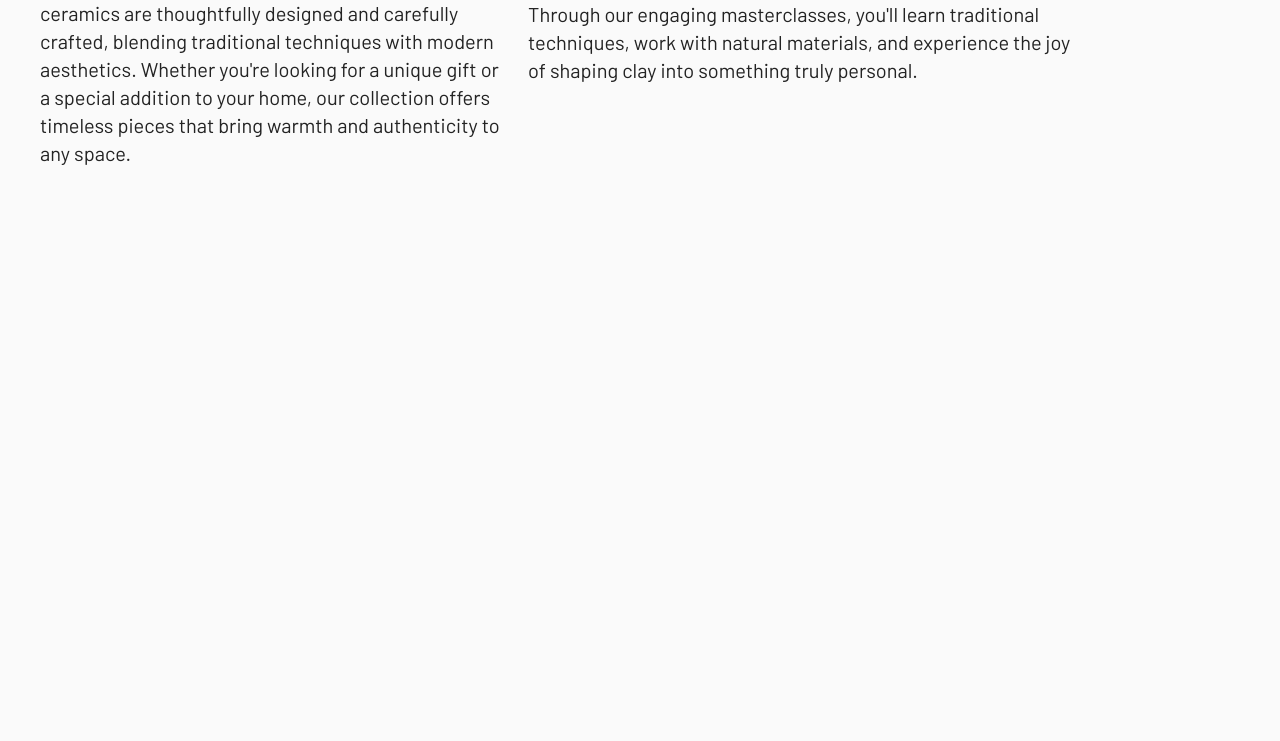
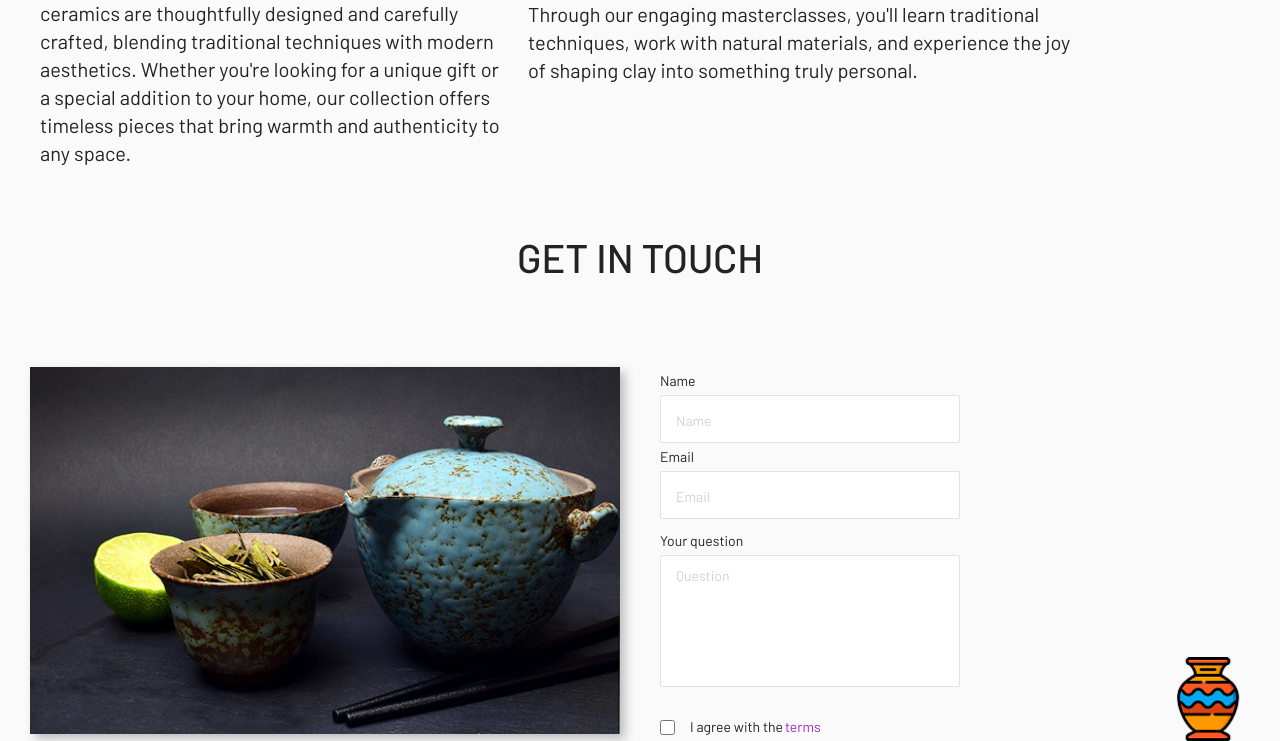
Before and after one commit to Nikichva/Ceramic_Soul, a website built with Vite: page index.html in a window 1280 px wide. Shown: the part 1282-2023 px from the top of the page. Before the commit the page ends 1449 px from the top, so only its background shows below. Built offline with nearby package versions, Linux system fonts and the light colour scheme.

Commit message:
feat: added form

```diff
--- a/src/sections/promo.html
+++ b/src/sections/promo.html
@@ -60,3 +60,66 @@
     </div>
   </div>
 </section>
+<section class="pt-15 2xl:pt-25 px-2.5 md:px-12 lg:px-7.5">
+  <div class="container mx-auto">
+    <h2 class="title title-h2">get in touch</h2>
+    <div
+      class="mt-15 md:mt-11 lg:mt-20 flex relative lg:grid lg:grid-cols-4 lg:gap-10 2xl:grid-cols-5 2xl:gap-36.5"
+    >
+      <div class="lg:col-span-2">
+        <img
+          src="/src/assets/img/form/tea.jpg"
+          alt="tea"
+          class="hidden lg:block shadow-img-shadow w-full"
+        />
+      </div>
+      <div class="lg:col-span-2 2xl:col-span-3">
+        <form action="#">
+          <fieldset>
+            <div>
+              <label for="name">Name</label>
+              <input
+                type="text"
+                id="name"
+                name="name"
+                placeholder="Name"
+                class="touch_input"
+              />
+            </div>
+            <div>
+              <label for="email">Email</label>
+              <input
+                type="email"
+                id="email"
+                name="email"
+                placeholder="Email"
+                class="touch_input"
+              />
+            </div>
+          </fieldset>
+          <label for="question" class="mt-2">Your question</label>
+          <textarea
+            name="question"
+            id="question"
+            placeholder="Question"
+          ></textarea>
+
+          <label for="checkbox" class="mt-5 flex items-center"
+            ><input
+              type="checkbox"
+              id="checkbox"
+              class="mr-[0.938rem] w-[0.938rem] h-[0.938rem]"
+            />
+            I agree with the
+            <a href="#" class="text-[#A22DC6] ml-0.5">terms</a></label
+          >
+        </form>
+      </div>
+      <img
+        src="/src/assets/img/form/vase.png"
+        alt="vase"
+        class="h-21 w-21 bottom-0 right-0 absolute hidden md:block"
+      />
+    </div>
+  </div>
+</section>
--- a/src/styles/tailwind.css
+++ b/src/styles/tailwind.css
@@ -21,6 +21,15 @@
 
   .title-h3 {
     @apply text-xl md:text-2xl;
+  }
+  label {
+    @apply block text-dark text-sm font-normal leading-[28px];
+  }
+  .touch_input {
+    @apply w-85 h-12 md:w-75 rounded-xs border-1 border-[#E2E1E5] text-dark px-[0.938rem] py-2.5 bg-[#fff] focus:border-none focus:outline focus:outline-dark lg:hover:outline-dark lg:hover:outline placeholder:text-ui-disabled placeholder:text-sm;
+  }
+  textarea {
+    @apply resize-none w-85 md:w-75 h-33 rounded-xs border-1 border-[#E2E1E5] text-dark px-[0.938rem] py-2.5 bg-[#fff] focus:border-none focus:outline focus:outline-dark lg:hover:outline-dark lg:hover:outline placeholder:text-ui-disabled placeholder:text-sm;
   }
 }
 
```
